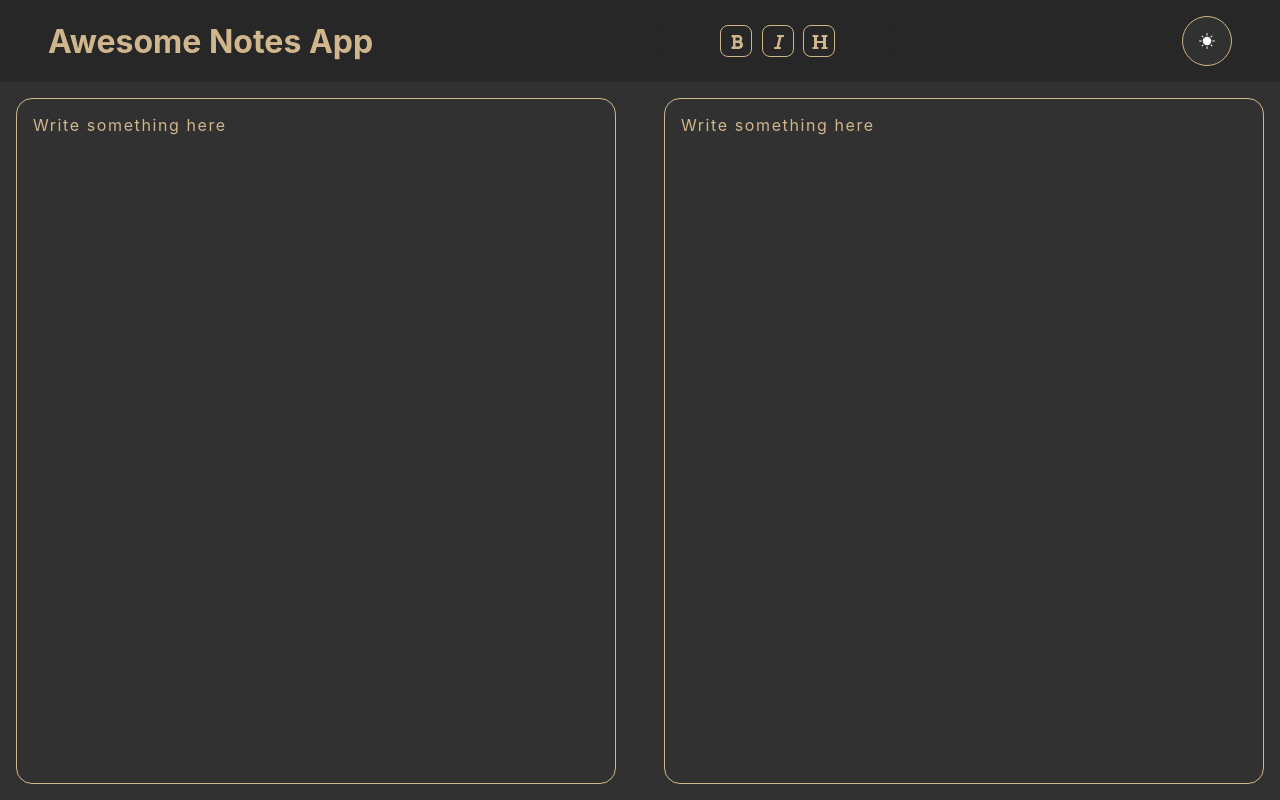
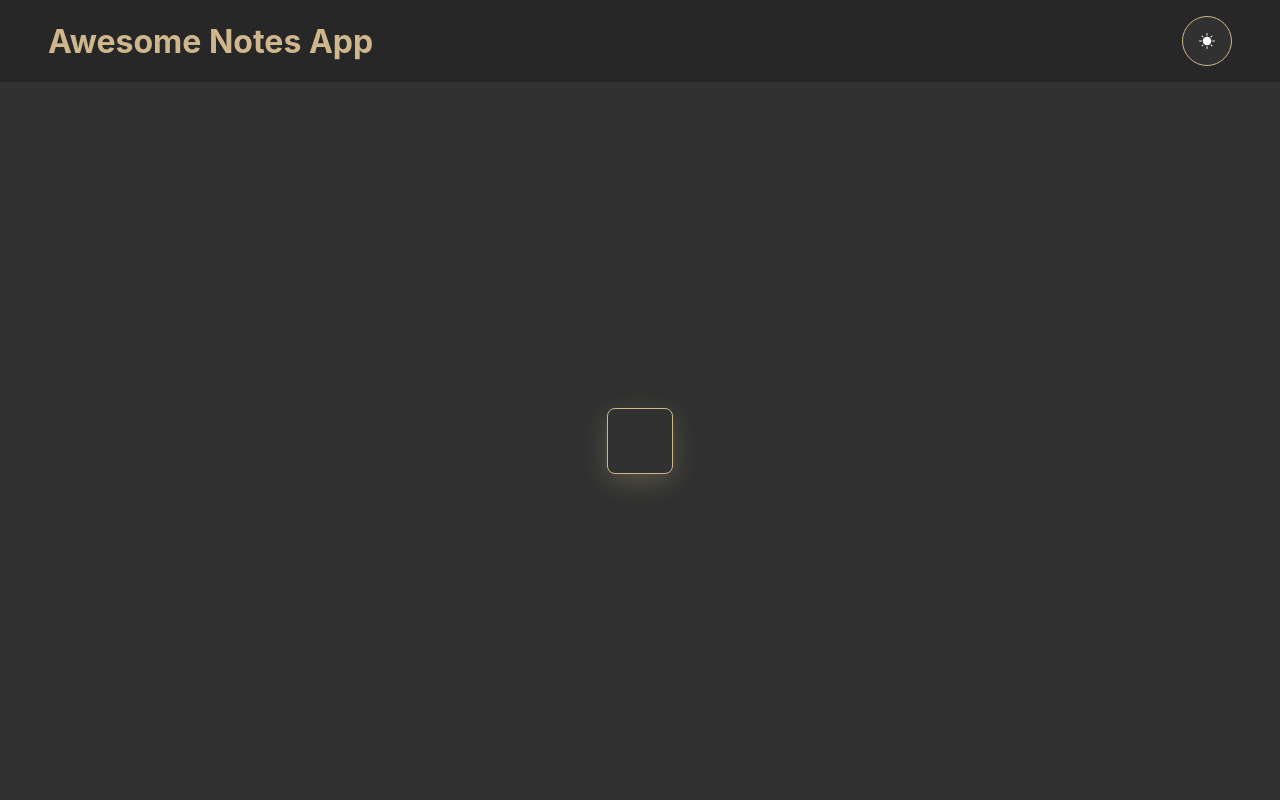
Before and after one commit to MichalKwarta/Markdown_editor, a React (Create React App) app: page / in a window 1280 px wide. Built offline with nearby package versions, Linux system fonts and the light colour scheme.

Commit message:
add router

```diff
--- a/src/App.tsx
+++ b/src/App.tsx
@@ -11,6 +11,8 @@ import sunIcon from "./resources/sun.svg";
 import WorkArea from "./components/WorkArea";
 import Toolbar from "./components/Toolbar";
 import { sliceHelper } from "./helpers/helperfunctions";
+import { BrowserRouter as Router, Routes, Route, Link } from "react-router-dom";
+import Login from "./components/Login";
 
 function App() {
   const [t, setTheme] = React.useState<"light" | "dark">("dark");
@@ -36,8 +38,8 @@ function App() {
   };
 
   const boldText = () => {
-    console.log(plainText[0]==='\n')
-    console.log(plainText.split(''))
+    console.log(plainText[0] === "\n");
+    console.log(plainText.split(""));
     if (selectionChecker() === false) return;
 
     if (
@@ -85,27 +87,23 @@ function App() {
         sliceHelper(
           plainText,
           [0, selection.start],
-          [selection.start+1, selection.end-1],
-          [selection.end ]
+          [selection.start + 1, selection.end - 1],
+          [selection.end]
         )
       );
-    }
-    else if (
-      plainText[selection.start-1] === "*" &&
-      plainText[selection.end ] === "*"
+    } else if (
+      plainText[selection.start - 1] === "*" &&
+      plainText[selection.end] === "*"
     ) {
       setPlainText(
         sliceHelper(
           plainText,
-          [0, selection.start-1],
+          [0, selection.start - 1],
           [selection.start, selection.end],
-          [selection.end+1]
+          [selection.end + 1]
         )
       );
-
-    }
-
-    else {
+    } else {
       setPlainText(
         plainText.slice(0, selection.start) +
           "*" +
@@ -116,35 +114,41 @@ function App() {
     }
   };
   const addHeading = () => {
-    console.log(selection.start,selection.end);
+    console.log(selection.start, selection.end);
 
-    let start = selection.start
+    let start = selection.start;
 
-    while (start >= 0){
-      if (plainText[start] === '\n') {
+    while (start >= 0) {
+      if (plainText[start] === "\n") {
         break;
-      }
-      else if (plainText[start] === '#') {
-        setPlainText(sliceHelper(plainText, [0, start], [start+1, selection.end],[selection.end]))
+      } else if (plainText[start] === "#") {
+        setPlainText(
+          sliceHelper(
+            plainText,
+            [0, start],
+            [start + 1, selection.end],
+            [selection.end]
+          )
+        );
         return;
       }
       start--;
     }
-    let end = selection.end
+    let end = selection.end;
     while (end < plainText.length) {
-      if (plainText[end] === '\n') {
+      if (plainText[end] === "\n") {
         break;
       }
-      end++
+      end++;
     }
 
-    const text = plainText.slice(0, start+1) + ((plainText[start+1]===' ')?'#':"# ") + plainText.slice(start+1, end)  + plainText.slice(end)
-    setPlainText(text)
-
-
-
-  }
-
+    const text =
+      plainText.slice(0, start + 1) +
+      (plainText[start + 1] === " " ? "#" : "# ") +
+      plainText.slice(start + 1, end) +
+      plainText.slice(end);
+    setPlainText(text);
+  };
 
   const icon = t === "light" ? MoonIcon : sunIcon;
 
@@ -166,14 +170,6 @@ function App() {
           transition={{ duration: 1, ease: "easeOut" }}
         >
           <h1>Awesome Notes App</h1>
-          <Toolbar
-            selection={selection}
-            plainText={plainText}
-            setPlainText={setPlainText}
-            boldText={boldText}
-            italicText={italicText}
-            addHeading={ addHeading}
-          />
 
           <Toggle
             as={motion.div}
@@ -192,16 +188,27 @@ function App() {
           </Toggle>
         </FlexStyled>
 
+        <Router>
+          <Routes>
+            <Route
+              path="/editor"
+              element={
                 <WorkArea
                   selectionSetter={setSelection}
                   plainText={plainText}
                   setPlainText={setPlainText}
                   boldText={boldText}
                   italicText={italicText}
-          addHeading={ addHeading}
+                  addHeading={addHeading}
+                />
+              }
+            ></Route>
+
+            <Route path="/" element={<Login/>}/>
 
 
-        />
+          </Routes>
+        </Router>
       </FlexStyled>
     </ThemeProvider>
   );
--- /dev/null
+++ b/src/components/Login.tsx
@@ -0,0 +1,25 @@
+import React from 'react'
+import FlexStyled from '../styled/Flex'
+import FlexCard from '../styled/FlexCard'
+
+
+function Login() {
+  return (
+      <FlexStyled
+          direction="column"
+          justify="center"
+          align="center"
+          height="100%"
+          wrap="nowrap"
+
+      >
+
+          <FlexCard>
+
+         </FlexCard>
+
+    </FlexStyled>
+  )
+}
+
+export default Login
--- a/src/components/Toolbar.tsx
+++ b/src/components/Toolbar.tsx
@@ -6,7 +6,7 @@ import { motion } from "framer-motion";
 import SpanWithHoverAnimation from "../styled/SpanWithHoverAnimation";
 
 const ToolbarWrapper = styled(FlexStyled)`
-  background-color: ${(props) => props.theme.bg};
+  background-color: ${(props) => props.theme.elementcolor};
   border-radius: 0.5rem;
   transition: background-color 0.25s ease-in;
   -webkit-touch-callout: none; /* iOS Safari */
@@ -42,16 +42,13 @@ const item = {
   show: { opacity: 1, y: 0 },
 };
 
-const sliceHelper = (str:string, ...slices:number[][]) => {
-
-    let newString = ""
-    for (const sliceElem of slices) {
-        newString+=str.slice(...sliceElem)
-    }
-    return newString
-}
-
-function Toolbar(props: {addHeading:()=>void,italicText:()=>void,boldText:()=>void, selection: { start: number, end: number },plainText:string,setPlainText:React.Dispatch<React.SetStateAction<string>> }) {
+function Toolbar(props: {
+  addHeading: () => void;
+  italicText: () => void;
+  boldText: () => void;
+  plainText: string;
+  setPlainText: React.Dispatch<React.SetStateAction<string>>;
+}) {
   return (
     <ToolbarWrapper
       as={motion.div}
@@ -59,22 +56,31 @@ function Toolbar(props: {addHeading:()=>void,italicText:()=>void,boldText:()=>vo
       justify="center"
       align="center"
       wrap="wrap"
-      width="20%"
+      width="100%"
       variants={container}
       initial="hidden"
       animate="show"
-
     >
-      <SpanWithHoverAnimation as={motion.span} variants={item} onClick={props.boldText}
-
+      <SpanWithHoverAnimation
+        as={motion.span}
+        variants={item}
+        onClick={props.boldText}
       >
         <FaBold />
       </SpanWithHoverAnimation>
 
-      <SpanWithHoverAnimation as={motion.span} variants={item} onClick={ props.italicText}>
+      <SpanWithHoverAnimation
+        as={motion.span}
+        variants={item}
+        onClick={props.italicText}
+      >
         <FaItalic />
       </SpanWithHoverAnimation>
-      <SpanWithHoverAnimation as={motion.span} variants={item} onClick={ props.addHeading}>
+      <SpanWithHoverAnimation
+        as={motion.span}
+        variants={item}
+        onClick={props.addHeading}
+      >
         <FaHeading />
       </SpanWithHoverAnimation>
     </ToolbarWrapper>
--- a/src/components/WorkArea.tsx
+++ b/src/components/WorkArea.tsx
@@ -4,6 +4,7 @@ import GridChild from "../styled/GridChild";
 import styled from "styled-components";
 import { motion } from "framer-motion";
 import ReactMarkdown from "react-markdown";
+import Toolbar from "./Toolbar";
 
 const WriteArea = styled(GridChild)`
   grid-column-start: 2;
@@ -44,13 +45,24 @@ function WorkArea(props: {
   return (
     <Grid
       templatecolumns="1fr 1fr"
-      templaterows="1fr"
+      templaterows="0.05fr 0.95fr"
       width="100vw"
       height="100%"
       columngap="3rem"
       rowgap="1rem"
       padding="1rem"
     >
+      <GridChild columnstart={1} columnend={3} rowstart={ 1} rowend={2}>
+      <Toolbar
+            plainText={props.plainText}
+            setPlainText={props.setPlainText}
+            boldText={props.boldText}
+            italicText={props.italicText}
+            addHeading={ props.addHeading}
+          />
+      </GridChild>
+
+
       <WriteArea
         as={motion.textarea}
         initial={{ x: "-100%" }}
@@ -59,8 +71,8 @@ function WorkArea(props: {
         transition={{ duration: 1, ease: "easeOut" }}
         placeholder={"Write something here"}
         onChange={handleChange}
-        rowstart={1}
-        rowend={2}
+        rowstart={2}
+        rowend={3}
         columnend={1}
         columnstart={1}
         onSelect={(e: ChangeEvent<HTMLTextAreaElement>) => {
@@ -99,8 +111,8 @@ function WorkArea(props: {
         animate={{ x: 0 }}
         exit={{ x: "100%" }}
         transition={{ duration: 1, ease: "easeOut" }}
-        rowstart={1}
-        rowend={2}
+        rowstart={2}
+        rowend={3}
         columnend={2}
         columnstart={2}
         className="workarea__markdown"
--- /dev/null
+++ b/src/styled/FlexCard.tsx
@@ -0,0 +1,13 @@
+import FlexStyled from "./Flex";
+ import styled from "styled-components";
+
+const FlexCard = styled(FlexStyled)`
+    border-radius: 0.5rem;
+    background-color: ${props => props.theme.elementColor};
+    border:1px solid ${props => props.theme.color};
+    padding:2rem;
+    box-shadow: 0 0.5rem 1.5rem ${props => props.theme.color+"40"};
+
+`
+
+export default FlexCard;
```
Lines whose indentation alone changed are shown as unchanged.
